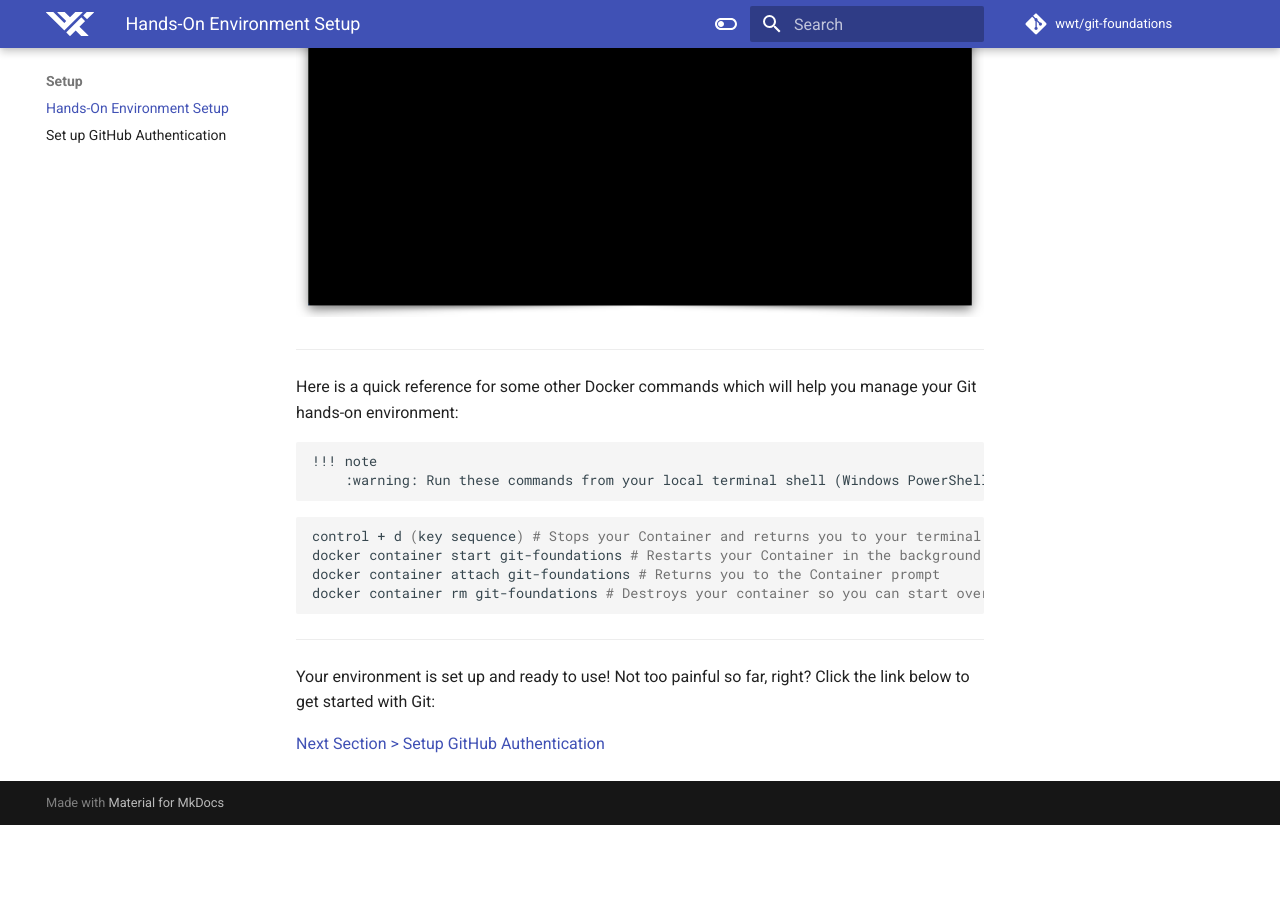
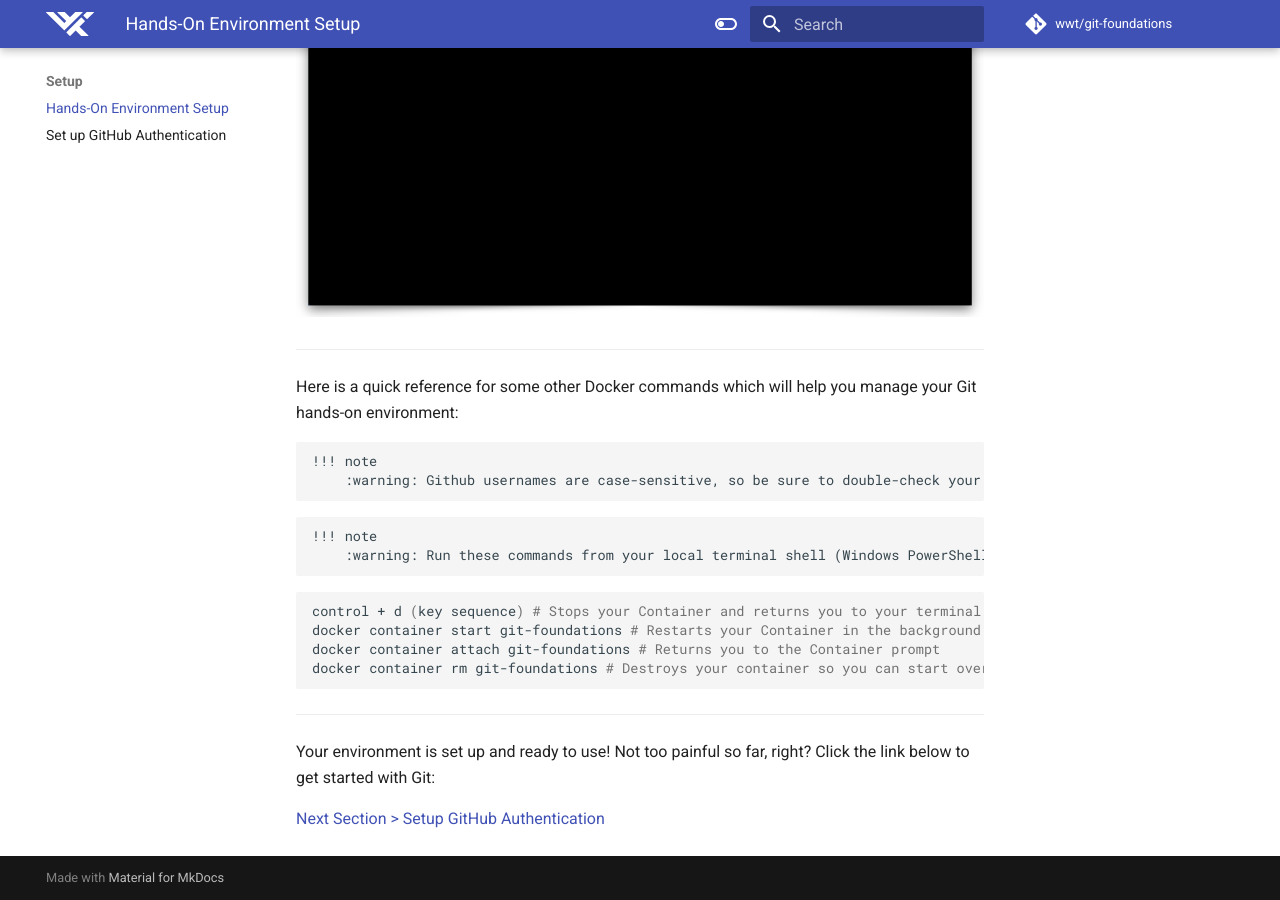
Before and after one commit to wwt/git-foundations, an MkDocs documentation site: the page built from docs/sections/section_1.md, in a window 1280 px wide and 900 px high, scrolled down 3275 px. Built offline with MkDocs 1.6.1 and Material for MkDocs 9.7.7, drawn with Linux system fonts in a browser that asks for light colours; emoji names are drawn with the system emoji font; comment, search, counter and statistics services are not loaded; before the commit the page ends 4100 px from its top, so only the background shows below that.

Commit message:
Test admonition correction

````diff
--- a/docs/sections/section_1.md
+++ b/docs/sections/section_1.md
@@ -79,6 +79,11 @@ Here is a quick reference for some other Docker commands which will help you man
 
 ```
 !!! note
+    :warning: Github usernames are case-sensitive, so be sure to double-check your filename
+```
+
+```
+!!! note
     :warning: Run these commands from your local terminal shell (Windows PowerShell, macOS Terminal, etc.) and not from within the Docker container shell.
 ```
 
````
